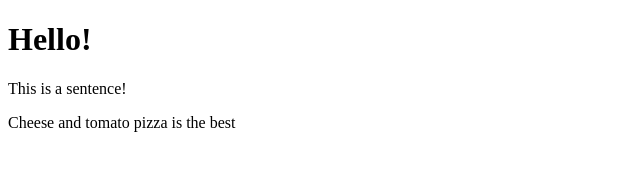
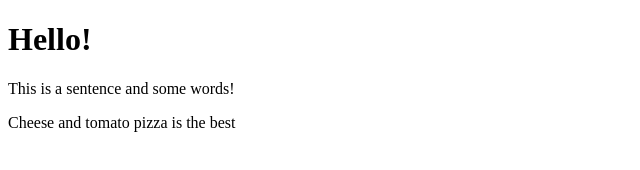
Before and after one commit to NazirShaikh9093/Git-pratice, a plain HTML site: page index.html in a window 1280 px wide. Shown: the whole page, without its empty margins (0-640 px from the left). Drawn offline with Linux system fonts and the light colour scheme.

Commit message:
Added extra stuff to first p tag

```diff
--- a/index.html
+++ b/index.html
@@ -7,7 +7,7 @@
 </head>
 <body>
   <h1>Hello!</h1>
-  <p>This is a sentence!</p>
+  <p>This is a sentence and some words!</p>
   <p>Cheese and tomato pizza is the best</p>
 </body>
 </html>
```
